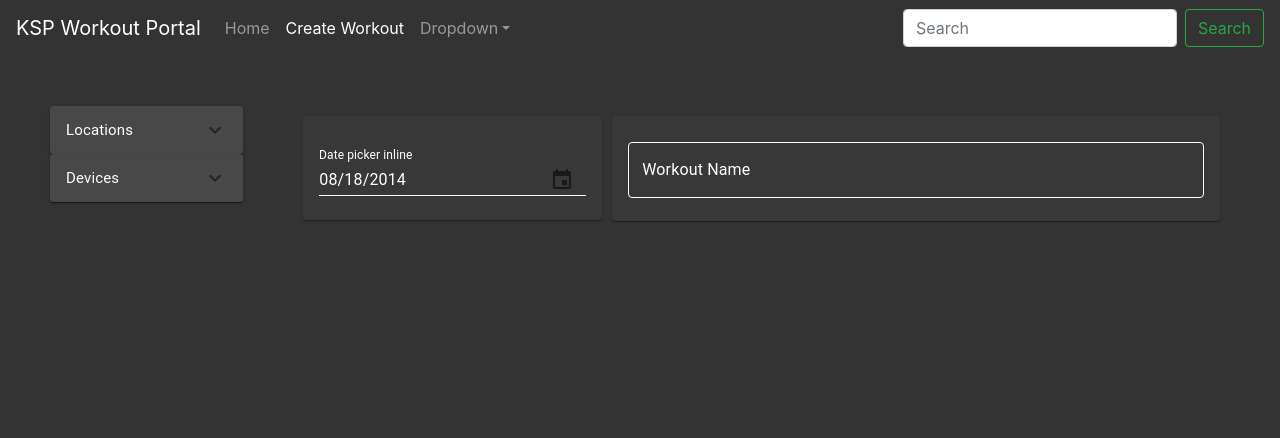
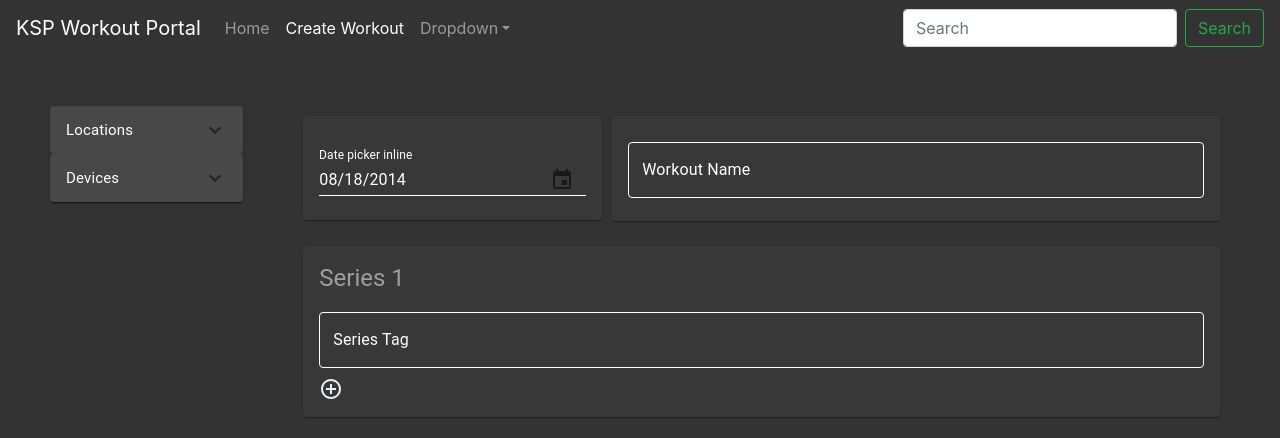
Before and after one commit to ajmeier29/ksp-gym-portal-react, a React (Create React App) app: page /create-workout/Create-Workout-Form in a window 1280 px wide. Shown: the top 438 px of the page. Built offline with nearby package versions, Linux system fonts and the light colour scheme.

Commit message:
Series hard coded and Exercises dynamically added, no state wired up

```diff
--- a/src/create-workout/Create-Workout-Form.js
+++ b/src/create-workout/Create-Workout-Form.js
@@ -14,8 +14,10 @@ import {
   containsObject,
   deviceCheckboxProcedures
 } from './Workout-Side-Filter';
-import { useStyles, seriesHeadingTheme } from './styles.js';
+import { useStyles, seriesHeadingTheme, iconTheme } from './styles.js';
 import { ThemeProvider } from '@material-ui/styles';
+import ControlPointIcon from '@material-ui/icons/ControlPoint';
+import SvgIcon from '@material-ui/core/SvgIcon';
 
 // TEMP, NEED TO REMOVE
 // REPLACE WITH WEB API CALL
@@ -225,6 +227,18 @@ const CreateWorkoutEntryForm = () => {
   const handleWorkoutNameChange = event => {
     setWorkoutName(event.target.value);
   };
+  // Add empty exercise to list when plus button is clicked
+  const handleExerciseAdd = () => {
+    let ex = {
+      id: formExercises.length + 1,
+      name: '',
+      reps: ''
+    };
+    let tempList = formExercises;
+    tempList.push(ex);
+    setFormExercises([...tempList]);
+  };
+
   const handleSeriesSubmit = serieslist => {
     setFormSeries(serieslist);
   };
@@ -295,9 +309,13 @@ const CreateWorkoutEntryForm = () => {
             handleDateChange={handleDateChange}
             handleWorkoutNameChange={handleWorkoutNameChange}
           />
-        </div>
-        <div className={classes.box3}>
-          {/* <WorkoutSelectors selectedDate={selectedDate} handleDateChange={handleDateChange} handleWorkoutNameChange={handleWorkoutNameChange} /> */}
+          <div className={classes.gridParent}>
+            <Series
+              exercises={formExercises}
+              series_number={'1'}
+              handleExerciseAdd={handleExerciseAdd}
+            />
+          </div>
         </div>
       </div>
     </>
@@ -308,8 +326,8 @@ const WorkoutSelectors = props => {
   const classes = useStyles();
   return (
     <>
-      <div className={classes.workoutItemWrapper}>
-        <div className={classes.workoutDate}>
+      <div className={classes.gridParent}>
+        <div className={classes.workoutDateGrid}>
           <Paper className={classes.paper}>
             <div className={classes.workoutFormDivParent}>
               {/* <div className={classes.workoutDatePicker}> */}
@@ -320,7 +338,7 @@ const WorkoutSelectors = props => {
             </div>
           </Paper>
         </div>
-        <div className={classes.workoutName}>
+        <div className={classes.workoutNameGrid}>
           <Paper className={classes.paper}>
             <div className={classes.workoutTextField}>
               <NormalFormTextField
@@ -330,17 +348,6 @@ const WorkoutSelectors = props => {
             </div>
           </Paper>
         </div>
-        {/* <SeriesGrid series_number={1} />
-        <SeriesGrid series_number={2} />
-        <SeriesGrid series_number={3} /> */}
-
-        {/* <Button
-          variant="contained"
-          className={classes.button}
-          onClick={handleSubmit}
-        >
-          Default
-            </Button> */}
       </div>
     </>
   );
@@ -350,6 +357,103 @@ WorkoutSelectors.propTypes = {
   selectedDate: PropTypes.instanceOf(Date),
   handleDateChange: PropTypes.func,
   handleWorkoutNameChange: PropTypes.func
+};
+
+const Series = props => {
+  const classes = useStyles();
+  return (
+    <>
+      <div className={classes.seriesGrid}>
+        <Paper className={classes.paper}>
+          <ThemeProvider theme={seriesHeadingTheme}>
+            <Typography
+              textAlign="left"
+              variant="h5"
+              color="primary"
+              gutterBottom
+            >
+              Series {props.series_number}
+            </Typography>
+          </ThemeProvider>
+          <div className={classes.workoutTextField}>
+            <NormalFormTextField
+              labelName="Series Tag"
+              handleChange={props.handlSeriesChange}
+            />
+          </div>
+          {props.exercises.map((currElement, index) => (
+            <>
+              <Exercise exercise_number={index + 1} />
+            </>
+          ))}
+          {/* <Exercise exercise_number={'1'} />
+          <Exercise exercise_number={'2'} />
+          <Exercise exercise_number={'3'} /> */}
+          <ThemeProvider theme={iconTheme}>
+            <ControlPointIcon
+              color="primary"
+              onClick={props.handleExerciseAdd}
+            />
+          </ThemeProvider>
+        </Paper>
+      </div>
+    </>
+  );
+};
+Series.propTypes = {
+  handlSeriesChange: PropTypes.func,
+  series_number: PropTypes.string,
+  handleExerciseAdd: PropTypes.func,
+  exercises: PropTypes.array
+};
+
+const Exercise = props => {
+  const classes = useStyles();
+  return (
+    <>
+      <div className={classes.gridParent}>
+        <div className={classes.exerciseNumberGrid}>
+          <ThemeProvider theme={seriesHeadingTheme}>
+            <Typography
+              textAlign="left"
+              variant="h6"
+              color="primary"
+              gutterBottom
+            >
+              Exercise {props.exercise_number}
+            </Typography>
+          </ThemeProvider>
+          <div className={classes.workoutTextField}>
+            <NormalFormTextField
+              labelName="Exercise Number"
+              handleChange={props.handleExerciseChange}
+            />
+          </div>
+        </div>
+        <div className={classes.exerciseNameGrid}>
+          <div className={classes.workoutTextField}>
+            <NormalFormTextField
+              labelName="Exercise Name"
+              handleChange={props.handleExerciseChange}
+            />
+          </div>
+        </div>
+        <div className={classes.exerciseRepsGrid}>
+          <div className={classes.workoutTextField}>
+            <NormalFormTextField
+              labelName="Exercise Reps"
+              handleChange={props.handleExerciseChange}
+            />
+          </div>
+        </div>
+      </div>
+    </>
+  );
+};
+
+Exercise.propTypes = {
+  exercise_number: PropTypes.number,
+  handleExerciseChange: PropTypes.func
 };
 
 const SeriesGrid = props => {
@@ -406,44 +510,40 @@ SeriesGrid.propTypes = {
   series_number: PropTypes.number
 };
 
-const Exercise = props => {
-  const classes = useStyles();
-  return (
-    <>
-      <Grid
-        spacing={2}
-        className={classes.elementBackground}
-        item
-        xl={2}
-        lg={2}
-        md={6}
-        sm={12}
-        xs={12}
-      >
-        <Paper className={classes.paper}>
-          <div className={classes.workoutTextField}>
-            <ThemeProvider theme={seriesHeadingTheme}>
-              <Typography
-                textAlign="left"
-                variant="h5"
-                color="primary"
-                gutterBottom
-              >
-                Exercise {props.exercise_number}
-              </Typography>
-            </ThemeProvider>
-            <NormalFormTextField labelName="Exercise Name" />
-            <ExerciseFormTextField labelName="Reps" />
-          </div>
-        </Paper>
-      </Grid>
-    </>
-  );
-};
-
-Exercise.propTypes = {
-  exercise_number: PropTypes.number
-};
+// const Exercise = props => {
+//   const classes = useStyles();
+//   return (
+//     <>
+//       <Grid
+//         spacing={2}
+//         className={classes.elementBackground}
+//         item
+//         xl={2}
+//         lg={2}
+//         md={6}
+//         sm={12}
+//         xs={12}
+//       >
+//         <Paper className={classes.paper}>
+//           <div className={classes.workoutTextField}>
+//             <ThemeProvider theme={seriesHeadingTheme}>
+//               <Typography
+//                 textAlign="left"
+//                 variant="h5"
+//                 color="primary"
+//                 gutterBottom
+//               >
+//                 Exercise {props.exercise_number}
+//               </Typography>
+//             </ThemeProvider>
+//             <NormalFormTextField labelName="Exercise Name" />
+//             <ExerciseFormTextField labelName="Reps" />
+//           </div>
+//         </Paper>
+//       </Grid>
+//     </>
+//   );
+// };
 
 const ExerciseFormTextField = props => {
   const classes = useStyles();
--- a/src/create-workout/styles.js
+++ b/src/create-workout/styles.js
@@ -1,14 +1,25 @@
 import { makeStyles } from '@material-ui/core/styles';
 import { createMuiTheme } from '@material-ui/core';
 import purple from '@material-ui/core/colors/purple';
-import { grey } from '@material-ui/core/colors';
+import { grey, blueGrey } from '@material-ui/core/colors';
 
 const seriesHeadingTheme = createMuiTheme({
   palette: {
-    primary: { main: grey[500] }
+    primary: { main: grey[500] },
+    secondary: { main: grey[700] }
   },
   status: {
-    danger: 'orange'
+    danger: 'white'
+  },
+  direction: 'rtl'
+});
+
+const iconTheme = createMuiTheme({
+  palette: {
+    primary: { main: blueGrey[50] }
+  },
+  status: {
+    danger: 'white'
   },
   direction: 'rtl'
 });
@@ -21,7 +32,7 @@ const useStyles = makeStyles(theme => ({
   },
   paper: {
     padding: theme.spacing(2),
-    textAlign: 'center',
+    textAlign: 'left',
     //   padding: theme.spacing(2),
     //   textAlign: 'left', // This is what justifys all the content in the Paper....not just text
     'background-color': '#383838'
@@ -82,21 +93,39 @@ const useStyles = makeStyles(theme => ({
     'grid-column': '2/14',
     'grid-row': '1/2'
   },
-  workoutItemWrapper: {
+  gridParent: {
     display: 'grid',
     'grid-template-columns': '1fr 1fr 1fr',
-    'grid-template-rows': '100px 100px',
+    'grid-template-rows': '10px 100px',
     'grid-gap': '10px',
     margin: '10px'
   },
-  workoutDate: {
+  workoutDateGrid: {
     'grid-column': '1/2',
     'grid-row': '1'
   },
-  workoutName: {
+  workoutNameGrid: {
     'grid-column': '2/4',
     'grid-row': '1'
+  },
+  seriesGrid: {
+    'grid-column': '1/4',
+    'grid-row': '1'
+  },
+  exerciseNumberGrid: {
+    'grid-column': '1/2',
+    'grid-row': '1'
+  },
+  exerciseNameGrid: {
+    'grid-column': '2/3',
+    'grid-row': '1',
+    'margin-top': '39px'
+  },
+  exerciseRepsGrid: {
+    'grid-column': '3/3',
+    'grid-row': '1',
+    'margin-top': '39px'
   }
 }));
 
-export { useStyles, seriesHeadingTheme };
+export { useStyles, seriesHeadingTheme, iconTheme };
```
